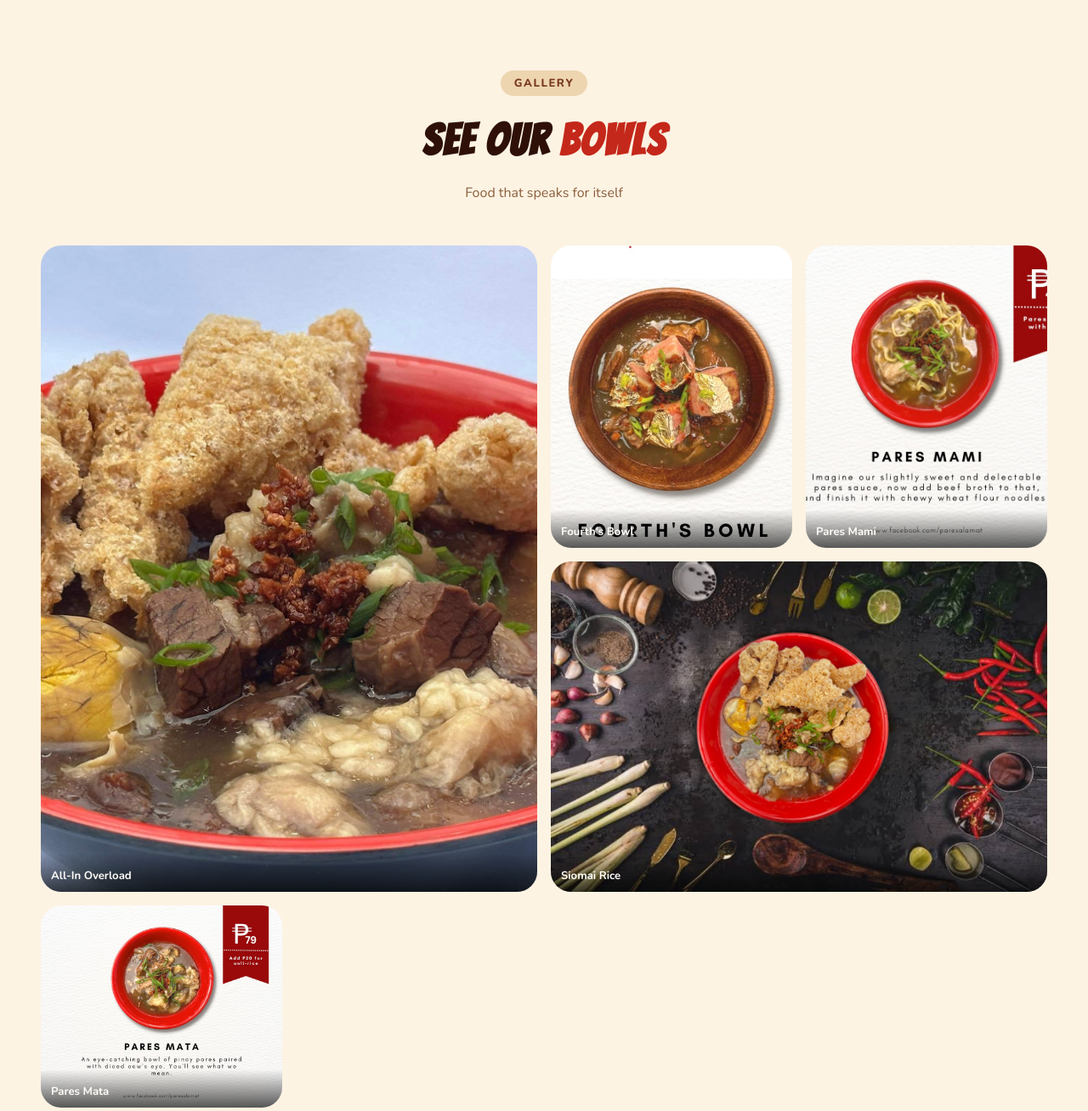
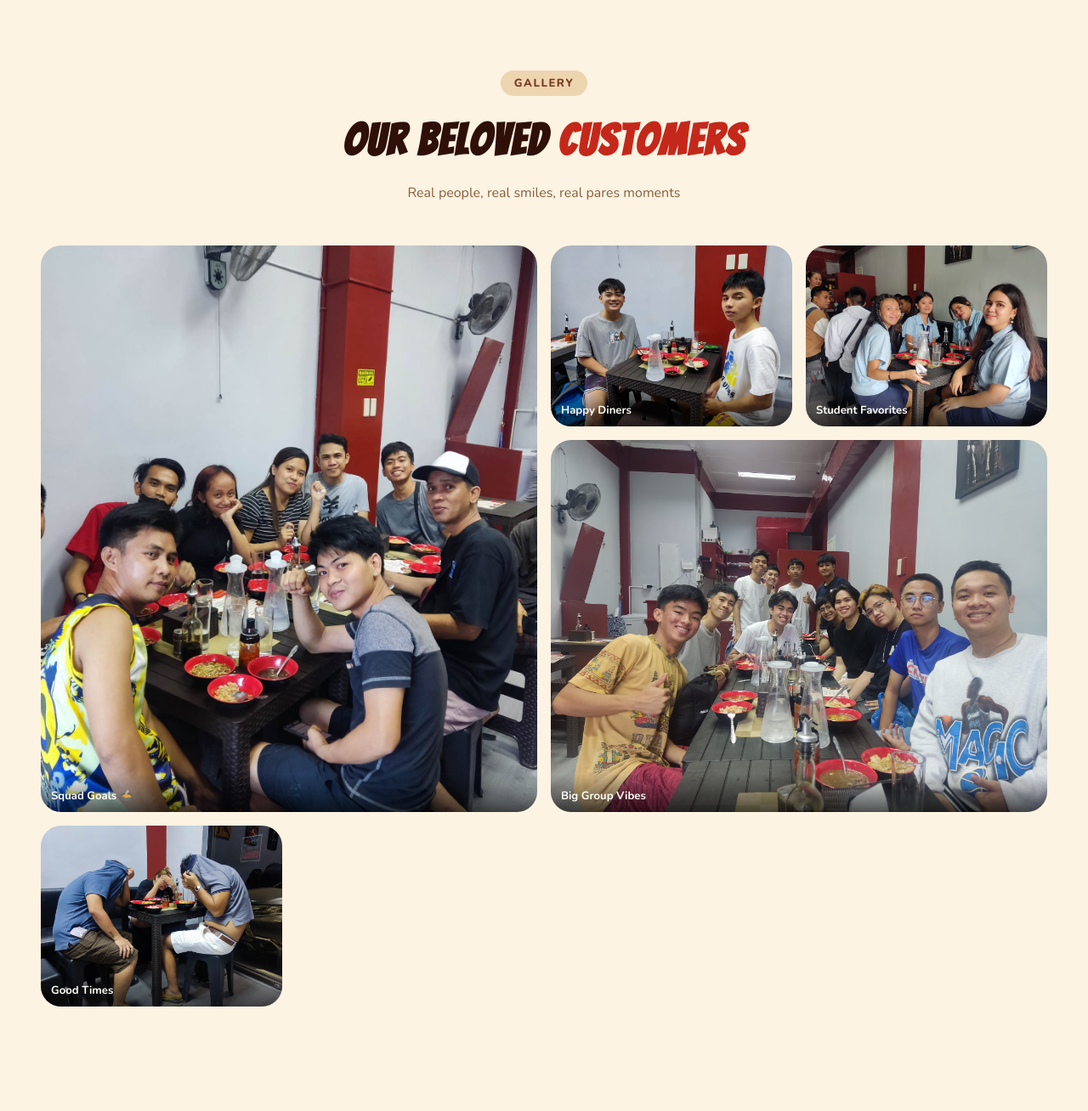
Before and after one commit to resquiciocarl1-cell/Paresalamat, a website: page index.html in a window 1280 px wide. Shown: the part 5000-6308 px from the top of the page at 85% size. Drawn offline with nearby package versions, Linux system fonts and the light colour scheme; no server answers.

Commit message:
Update index.html

```diff
--- a/index.html
+++ b/index.html
@@ -273,39 +273,39 @@
   <section class="gallery-section" id="gallery">
     <div class="section-header">
       <div class="section-tag">Gallery</div>
-      <h2>See Our <span>Bowls</span></h2>
-      <p>Food that speaks for itself</p>
+      <h2>Our Beloved <span>Customers</span></h2>
+      <p>Real people, real smiles, real pares moments</p>
     </div>
     <div class="gallery-grid">
-      <div class="gallery-item gi-large" onclick="openImageModal('all_in_overload.jpg')">
+      <div class="gallery-item gi-large" onclick="openImageModal('customer3.jpg')">
         <div class="gallery-placeholder" style="background: transparent; padding: 0;">
-          <img src="all_in_overload.jpg" alt="All-In Overload Bowl" style="width: 100%; height: 100%; object-fit: cover;" />
+          <img src="customer3.jpg" alt="Group of customers dining" style="width: 100%; height: 100%; object-fit: cover;" />
         </div>
-        <div class="gallery-label">All-In Overload</div>
+        <div class="gallery-label">Squad Goals 🍲</div>
       </div>
-      <div class="gallery-item" onclick="openImageModal('fourth\'s_bowl.jpg')">
+      <div class="gallery-item" onclick="openImageModal('customer2.jpg')">
         <div class="gallery-placeholder" style="background: transparent; padding: 0;">
-          <img src="fourth's_bowl.jpg" alt="Fourth's Bowl – Wagyu" style="width: 100%; height: 100%; object-fit: cover;" />
+          <img src="customer2.jpg" alt="Happy customers" style="width: 100%; height: 100%; object-fit: cover;" />
         </div>
-        <div class="gallery-label">Fourth's Bowl</div>
+        <div class="gallery-label">Happy Diners</div>
       </div>
-      <div class="gallery-item" onclick="openImageModal('pares_mami.jpg')">
+      <div class="gallery-item" onclick="openImageModal('customer5.jpg')">
         <div class="gallery-placeholder" style="background: transparent; padding: 0;">
-          <img src="pares_mami.jpg" alt="Pares Mami" style="width: 100%; height: 100%; object-fit: cover;" />
+          <img src="customer5.jpg" alt="Students enjoying pares" style="width: 100%; height: 100%; object-fit: cover;" />
         </div>
-        <div class="gallery-label">Pares Mami</div>
+        <div class="gallery-label">Student Favorites</div>
       </div>
-      <div class="gallery-item gi-wide" onclick="openImageModal('Basic_Overload.jpg')">
+      <div class="gallery-item gi-wide" onclick="openImageModal('customer4.jpg')">
         <div class="gallery-placeholder" style="background: transparent; padding: 0;">
-          <img src="Basic_Overload.jpg" alt="Siomai Rice" style="width: 100%; height: 100%; object-fit: cover;" />
+          <img src="customer4.jpg" alt="Big group dining" style="width: 100%; height: 100%; object-fit: cover;" />
         </div>
-        <div class="gallery-label">Siomai Rice</div>
+        <div class="gallery-label">Big Group Vibes</div>
       </div>
-      <div class="gallery-item" onclick="openImageModal('pares_mata.jpg')">
+      <div class="gallery-item" onclick="openImageModal('customer1.jpg')">
         <div class="gallery-placeholder" style="background: transparent; padding: 0;">
-          <img src="pares_mata.jpg" alt="Pares Mata" style="width: 100%; height: 100%; object-fit: cover;" />
+          <img src="customer1.jpg" alt="Customers enjoying their meal" style="width: 100%; height: 100%; object-fit: cover;" />
         </div>
-        <div class="gallery-label">Pares Mata</div>
+        <div class="gallery-label">Good Times</div>
       </div>
     </div>
   </section>
```
